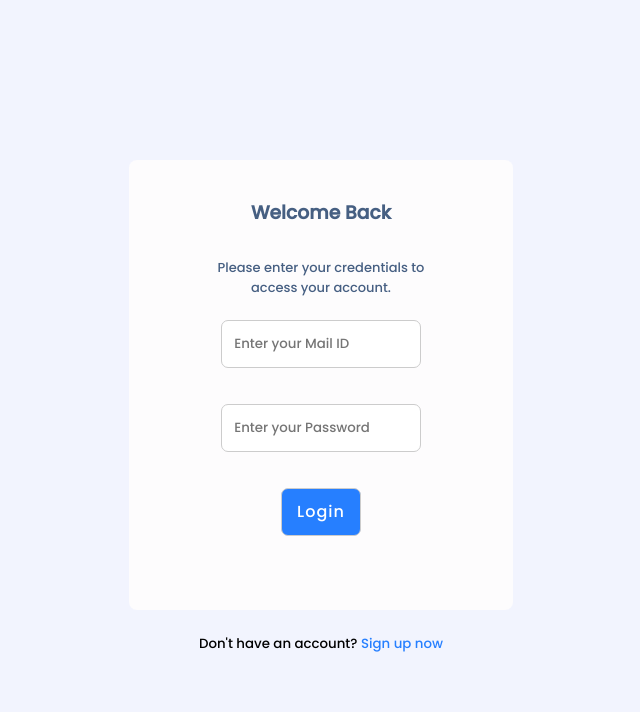
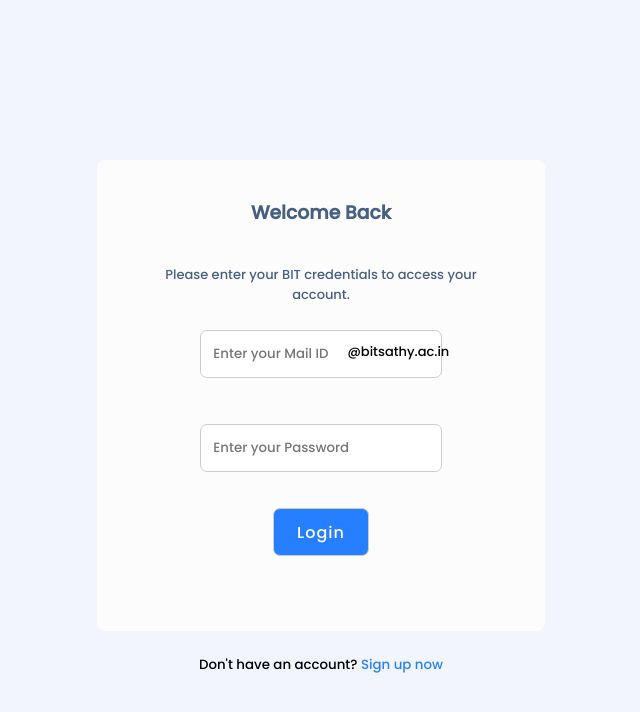
Before and after one commit to m0nishkumar/Bitsih, a PHP site: page /login.php in a window 1280 px wide. Shown: the top 712 px of the page, without its empty margins (319-959 px from the left). Run offline with PHP 8.4, Linux system fonts and the light colour scheme.

Commit message:
login page updated

```diff
--- a/css/style-login.css
+++ b/css/style-login.css
@@ -9,7 +9,7 @@
 
 @media screen and (min-width: 640px) {
     .wrapper_login {
-        width: 30vw;
+        width: 35vw;
         height: fit-content;
         border-radius: 8px;
         padding: 3vw;
@@ -21,10 +21,9 @@
         margin-bottom: 10%;
     }
     .wrapper_login p {
+        margin: auto;
         margin-bottom: 7%;
         font-size: small;
-        margin-left: 10%;
-        margin-right: 10%;
     }
     .wrapper_signup {
         width: 35vw;
@@ -33,7 +32,7 @@
         padding: 3vw;
         color: #465f82;
         background-color: #fdfcfd;
-        margin-top: 10vh;
+        margin-top: 16vh;
     }
     .wrapper_signup h3 {
         margin-bottom: 2vh;
@@ -98,14 +97,81 @@
     .form-group_signup option {
         color: gray;
     }
+    .mail {
+        position: relative;
+        display: block;
+        margin: 10px auto;
+        text-align: center;
+        z-index: 2;
+    }
+    .input_box {
+        padding-right: 7.7vw;
+    }
+    .domain {
+        position: absolute;
+        top: 1.5vh;
+        left: 11.5vw;
+        font-style: normal;
+        color: #000;
+    }
+    .mail_reg {
+        position: relative;
+        display: block;
+        margin: 10px auto;
+        text-align: center;
+        z-index: 2;
+    }
+    .input_box_reg {
+        padding-right: 9vw;
+    }
+    .domain_reg {
+        position: absolute;
+        top: 1.35vh;
+        left: 11.5vw;
+        font-style: normal;
+        color: #000;
+    }
 }
 
 @media screen and (max-width: 640px) {
+    .mail_reg {
+        position: relative;
+        display: block;
+        margin: 10px auto;
+        text-align: center;
+        z-index: 2;
+    }
+    .input_box_reg {
+        padding-right: 31vw;
+    }
+    .domain_reg {
+        position: absolute;
+        top: 1.35vh;
+        left: 36.6vw;
+        font-style: normal;
+        color: #000;
+    }
+    .mail {
+        position: relative;
+        display: block;
+        margin: 10px auto;
+        text-align: center;
+        z-index: 2;
+    }
+    .input_box {
+        padding-right: 28.7vw;
+    }
+    .domain {
+        position: absolute;
+        top: 1.6vh;
+        left: 27.5vw;
+        font-style: normal;
+        color: #000;
+    }
     .wrapper_login {
-        width: 90vw;
+        width: 96vw;
         height: fit-content;
         border-radius: 8px;
-        padding: 3vw;
         color: #465f82;
         background-color: #fdfcfd;
         margin-top: 20vh;
@@ -121,10 +187,9 @@
         margin-right: 10%;
     }
     .wrapper_signup {
-        width: 90vw;
+        width: 96vw;
         height: fit-content;
         border-radius: 8px;
-        padding: 3vw;
         color: #465f82;
         background-color: #fdfcfd;
         margin-top: 20vh;
--- a/index.php
+++ b/index.php
@@ -244,7 +244,7 @@
             </div>
         </div>
         <div class="footer-bottom">
-            <p>Created with ❤ by <a class="nodeHover" href="https://www.instagram.com/itskavinhere/">Kavinkumar B</a> & <a class="nodeHover" href="https://www.instagram.com/m0nishkumar/">Monish kumar B</a> </p>
+            <p>Created with ❤ by <a class="nodeHover" href="https://www.instagram.com/itskavinhere/" target="_blank" rel="noreferrer noopener">Kavinkumar B</a> & <a class="nodeHover" href="https://www.instagram.com/m0nishkumar/" target="_blank" rel="noreferrer noopener">Monish kumar B</a> </p>
 
         </div>
     </footer>
--- a/login.php
+++ b/login.php
@@ -22,6 +22,8 @@ if ($_SERVER["REQUEST_METHOD"] == "POST") {
         $username_err = "Please enter username.";
     } else {
         $username = trim($_POST["username"]);
+        $username = $username . '@bitsathy.ac.in';
+        $username = trim($username);
     }
 
     // Check if password is empty
@@ -92,7 +94,7 @@ if ($_SERVER["REQUEST_METHOD"] == "POST") {
 
 <head>
     <meta charset="UTF-8">
-    <title>BIT'S HACK22 | SIGNUP</title>
+    <title>BIT'S HACK22 | LOGIN</title>
     <meta name="viewport" content="width=device-width, initial-scale=1.0">
     <meta http-equiv="X-UA-Compatible" content="ie=edge">
     <link rel="stylesheet" href="./css/style-login.css">
@@ -103,6 +105,15 @@ if ($_SERVER["REQUEST_METHOD"] == "POST") {
             background-color: #f2f4fe;
             max-height: 100vh;
         }
+
+        textarea {
+            width: 100%;
+            max-height: 6.2vh;
+            margin-bottom: 20px;
+            padding: 12px;
+            border: 1px solid #ccc;
+            border-radius: 7px;
+        }
     </style>
 </head>
 
@@ -112,7 +123,7 @@ if ($_SERVER["REQUEST_METHOD"] == "POST") {
             <div class="wrapper_login">
                 <h3><b>Welcome Back</b></h3>
 
-                <p>Please enter your credentials to access your account.</p>
+                <p>Please enter your BIT credentials to access your account.</p>
 
                 <?php
                 if (!empty($login_err)) {
@@ -122,7 +133,10 @@ if ($_SERVER["REQUEST_METHOD"] == "POST") {
 
                 <form action="<?php echo htmlspecialchars($_SERVER["PHP_SELF"]); ?>" method="post">
                     <div class="form-group">
-                        <input type="text" autocomplete="off" name="username" placeholder="Enter your Mail ID" class="form-control  <?php echo (!empty($username_err)) ? 'is-invalid' : ''; ?>" value="<?php echo $username; ?>">
+                        <div class="mail">
+                            <input class="input_box" type="text" autocomplete="off" name="username" placeholder="Enter your Mail ID" class="form-control  <?php echo (!empty($username_err)) ? 'is-invalid' : ''; ?>" value="<?php echo $username; ?>">
+                            <p class="domain">@bitsathy.ac.in</p>
+                        </div>
                         <span class="invalid-feedback"><?php echo $username_err; ?></span>
                     </div>
                     <div class="form-group">
--- a/main.php
+++ b/main.php
@@ -31,7 +31,7 @@ if (mysqli_num_rows($result) > 0) {
     <link rel='stylesheet' href='https://cdnjs.cloudflare.com/ajax/libs/font-awesome/4.6.3/css/font-awesome.min.css'>
     <link rel="stylesheet" href="https://cdnjs.cloudflare.com/ajax/libs/font-awesome/4.7.0/css/font-awesome.min.css">
     <title>BIT'S HACK'22</title>
-<link rel="icon" type="image/x-icon" href="/assets/icon.png">
+    <link rel="icon" type="image/x-icon" href="/assets/icon.png">
 </head>
 
 <body>
@@ -264,8 +264,7 @@ if (mysqli_num_rows($result) > 0) {
             </div>
         </div>
         <div class="footer-bottom">
-            <p>Created with ❤ by <a class="nodeHover" href="#">Kavinkumar B</a> & <a class="nodeHover" href="#">Monish kumar B</a> </p>
-
+            <p>Created with ❤ by <a class="nodeHover" href="https://www.instagram.com/itskavinhere/" target="_blank" rel="noreferrer noopener">Kavinkumar B</a> & <a class="nodeHover" href="https://www.instagram.com/m0nishkumar/" target="_blank" rel="noreferrer noopener">Monish kumar B</a> </p>
         </div>
     </footer>
 
```
Also changed, not shown: register.php (+8 -5 lines).
